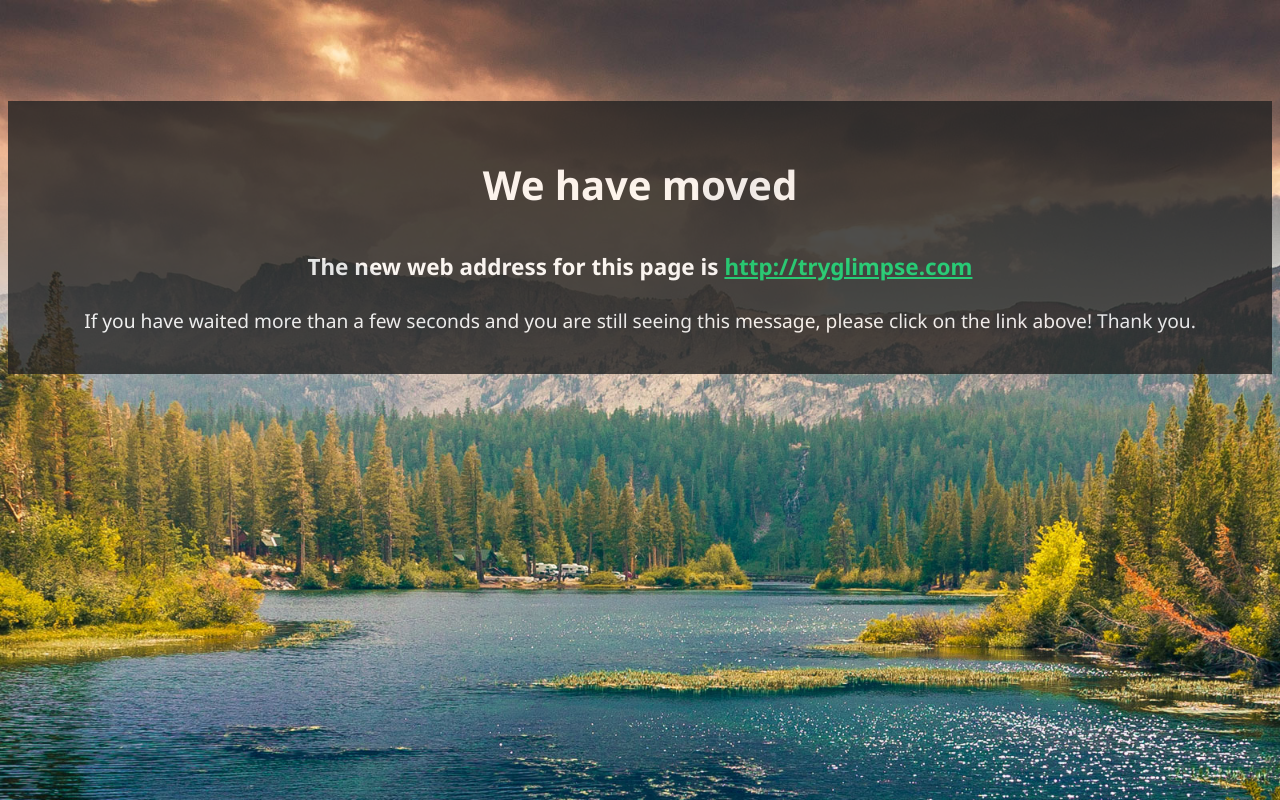
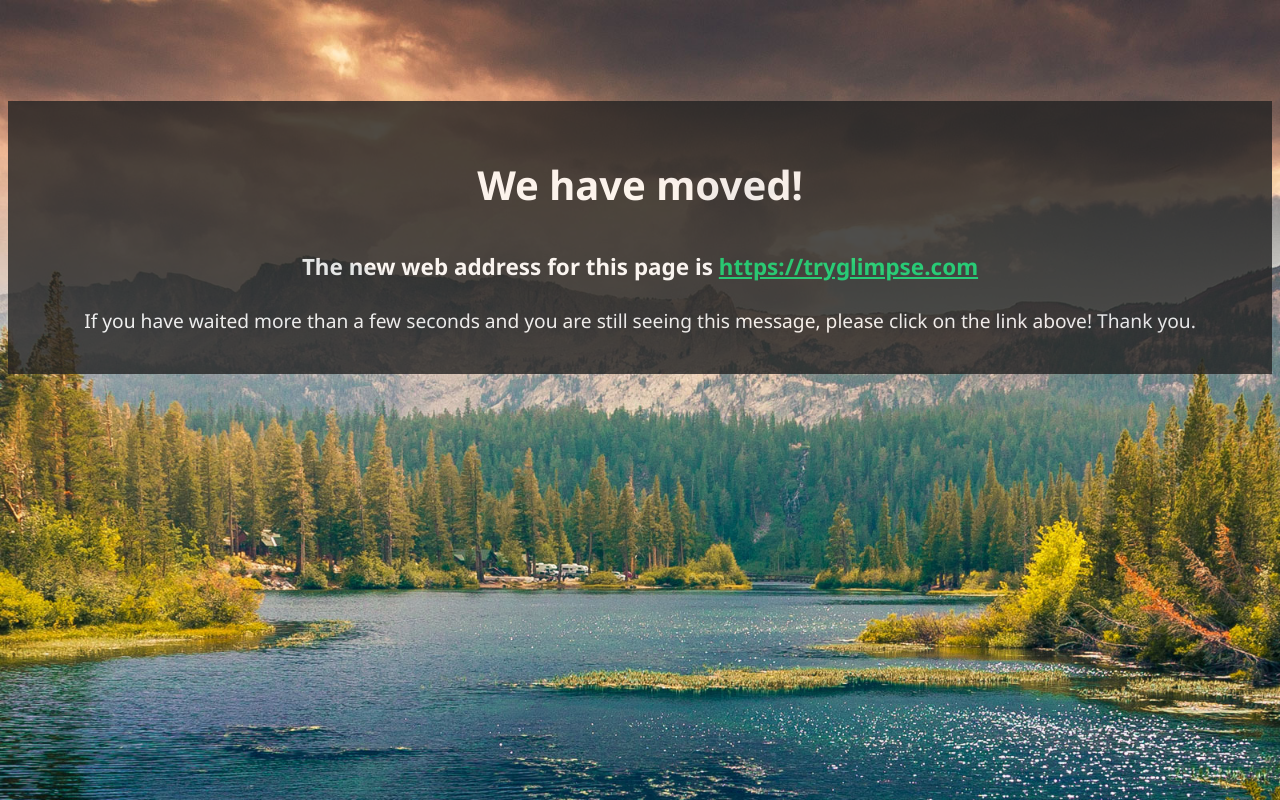
Before and after one commit to knegi9/knegi9.github.io, a plain HTML site: page index.html in a window 1280 px wide. Drawn offline with Linux system fonts and the light colour scheme.

Commit message:
redirect

```diff
--- a/index.html
+++ b/index.html
@@ -1,7 +1,7 @@
 <!DOCTYPE html>
 <html>
 <head>
-    <meta http-equiv="Refresh" content="10;URL=http://new_site.com">
+    <meta http-equiv="Refresh" content="10;URL=https://tryglimpse.com">
     <meta charset="UTF-8">
     <title>PLEASE NOTE NEW ADDRESS</title>
     <meta name="description" content="Our site has moved to a new address. Please note the change of address." >
@@ -71,9 +71,9 @@
 <body>
 
 <section>
-    <h2>We have moved</h2>
+    <h2>We have moved!</h2>
 
-    <h3>The new web address for this page is <a href="http://tryglimpse.com">http://tryglimpse.com</a></h3>
+    <h3>The new web address for this page is <a href="https://tryglimpse.com">https://tryglimpse.com</a></h3>
 
 
     <p>If you have waited more than a few seconds and you are still seeing this message, please click on the link above! Thank you.</p>
```
